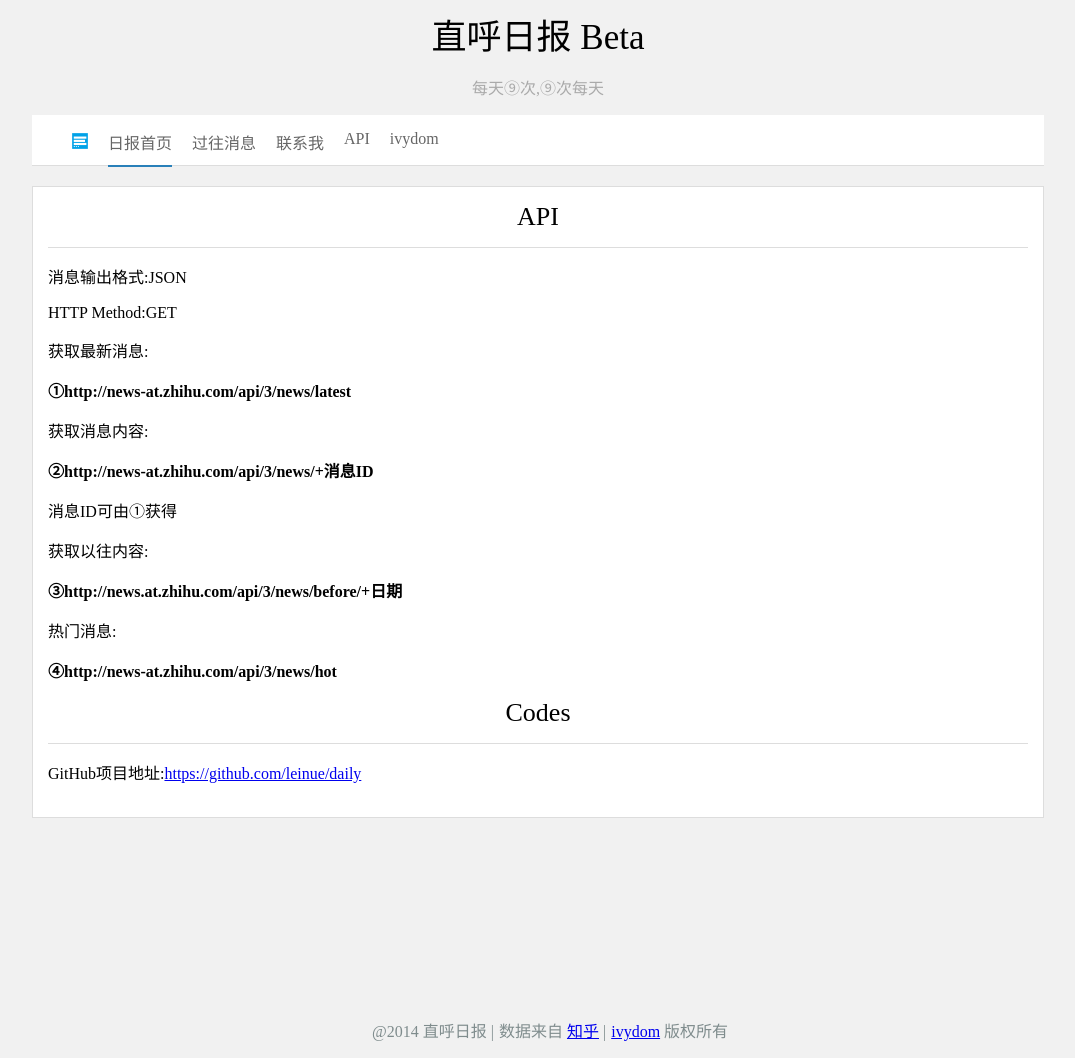
After one commit to leinue/daily, a PHP site: page /beta/api.php in a window 1320 px wide. The commit adds this page. Shown: the top 1058 px of the page, without its empty margins (137-1212 px from the left). Run offline with PHP 8.4, Linux system fonts and the light colour scheme.

Commit message:
complete

```diff
--- /dev/null
+++ b/beta/api.php
@@ -0,0 +1,26 @@
+<?php require("header.php"); ?>
+
+		<div class="body-content">
+			<div class="contact-box" id="api-box">
+				<div class="contact-headline">API</div>
+				<div class="api-main-text">
+					<p>消息输出格式:JSON</p>
+					<p>HTTP Method:GET</p>
+					<p>获取最新消息:</p>
+					<p><strong>①http://news-at.zhihu.com/api/3/news/latest</strong></p>
+					<p>获取消息内容:</p>
+					<p><strong>②http://news-at.zhihu.com/api/3/news/+消息ID</strong></p>
+					<p>消息ID可由①获得</p>
+					<p>获取以往内容:</p>
+					<p><strong>③http://news.at.zhihu.com/api/3/news/before/+日期</strong></p>
+					<p>热门消息:</p>
+					<p><strong>④http://news-at.zhihu.com/api/3/news/hot</strong></p>
+				</div>
+				<div class="contact-headline">Codes</div>
+				<div class="api-main-text">
+					<p>GitHub项目地址:<a href="https://github.com/leinue/daily" target="_blank">https://github.com/leinue/daily</a></p>
+				</div>
+			</div>
+		</div>
+
+<?php require("footer.php"); ?>
--- a/beta/header.php
+++ b/beta/header.php
@@ -21,7 +21,6 @@
 					<li><a href="before.php">过往消息</a></li>
 					<li><a href="contact.php">联系我</a></li>
 					<li><a href="api.php">API</a></li>
-					<li><a href="codes.php">Codes</a></li>
 					<li><a href="http://ivydom.com" target="_blank">ivydom</a></li>
 				</ul>
 			</div>
--- a/beta/style/style.css
+++ b/beta/style/style.css
@@ -262,3 +262,8 @@
 	margin-top: 85px;
 	border-bottom: 1px solid rgb(221,221,221);
 }
+
+#api-box{
+	width: 980px;
+	height: 600px;
+}
```
